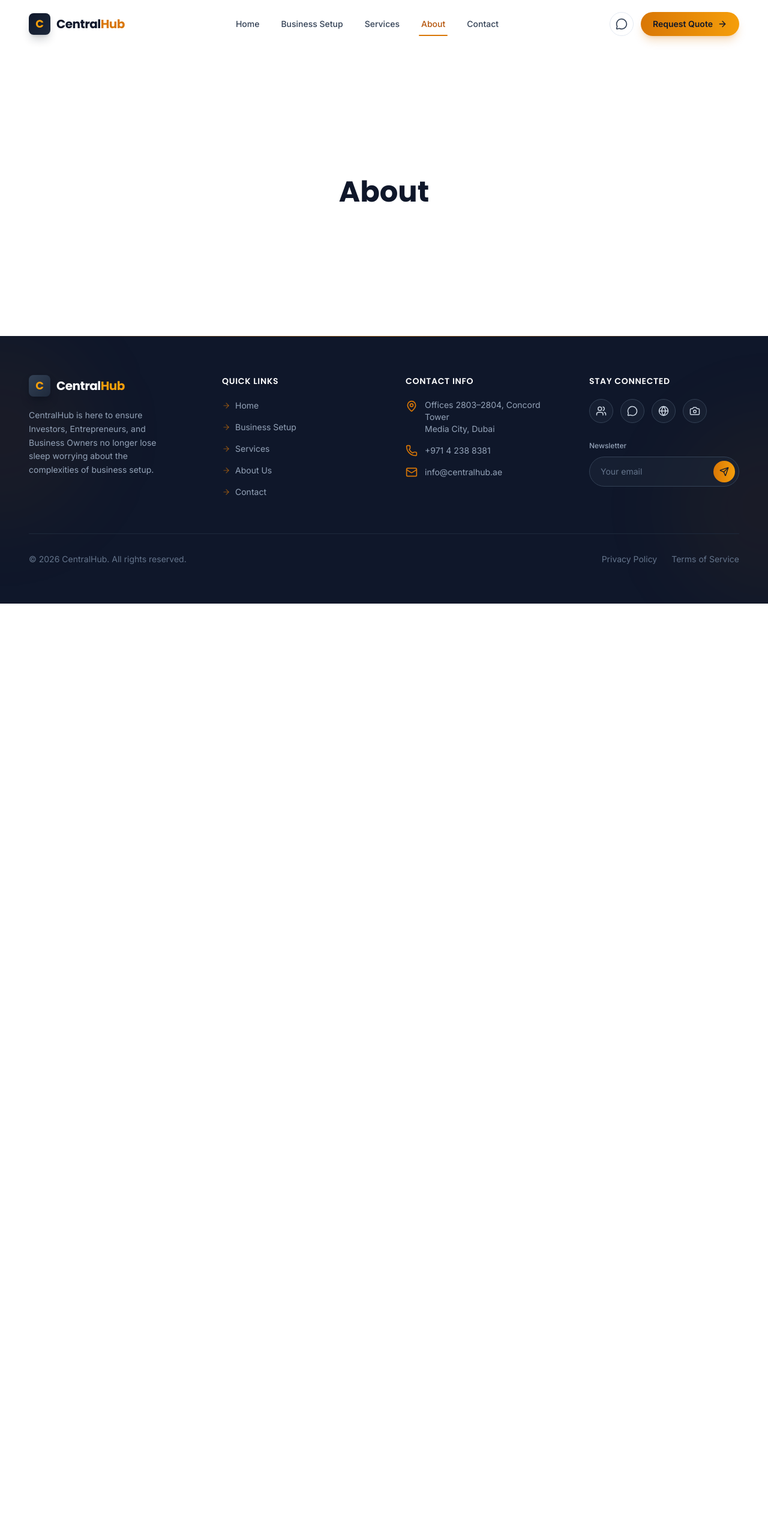
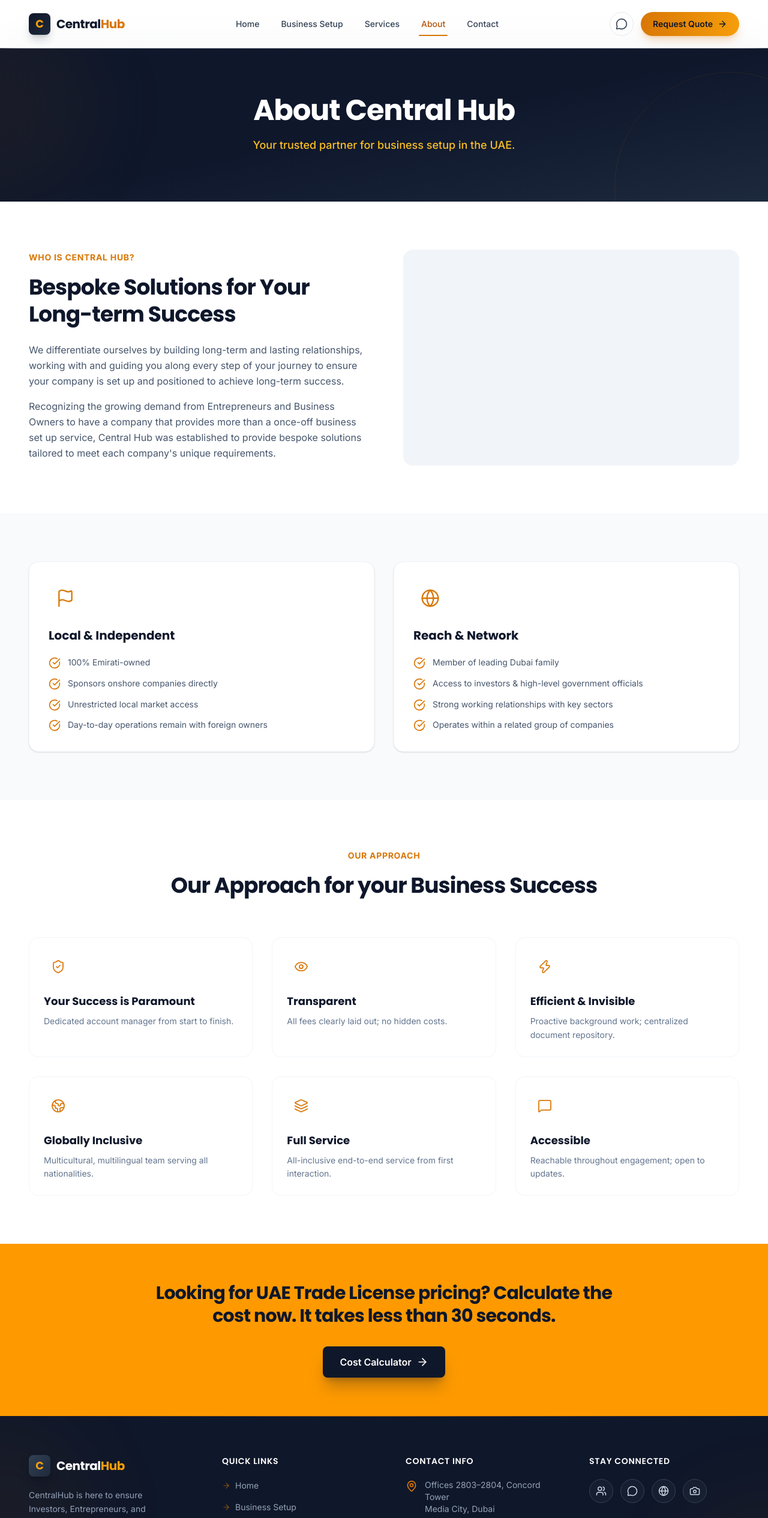
Before and after one commit to boltforwork1/centralhub3, a React (Vite) app: page /about in a window 1280 px wide. Shown: the top 2530 px of the page at 60% size. Before the commit the page ends 1006 px from the top, so only its background shows below. Built offline with nearby package versions, Linux system fonts and the light colour scheme.

Commit message:
Create About page with all sections

```diff
--- a/src/pages/About.tsx
+++ b/src/pages/About.tsx
@@ -1,16 +1,236 @@
 import { motion } from 'framer-motion';
+import {
+  Flag,
+  Globe,
+  ShieldCheck,
+  UserCheck,
+  Eye,
+  Zap,
+  Globe2,
+  Layers,
+  MessageSquare,
+  ArrowRight,
+  CheckCircle,
+} from 'lucide-react';
+
+const features = [
+  {
+    icon: Flag,
+    title: 'Local & Independent',
+    points: [
+      '100% Emirati-owned',
+      'Sponsors onshore companies directly',
+      'Unrestricted local market access',
+      'Day-to-day operations remain with foreign owners',
+    ],
+  },
+  {
+    icon: Globe,
+    title: 'Reach & Network',
+    points: [
+      'Member of leading Dubai family',
+      'Access to investors & high-level government officials',
+      'Strong working relationships with key sectors',
+      'Operates within a related group of companies',
+    ],
+  },
+];
+
+const pillars = [
+  {
+    icon: ShieldCheck,
+    title: 'Your Success is Paramount',
+    text: 'Dedicated account manager from start to finish.',
+  },
+  {
+    icon: Eye,
+    title: 'Transparent',
+    text: 'All fees clearly laid out; no hidden costs.',
+  },
+  {
+    icon: Zap,
+    title: 'Efficient & Invisible',
+    text: 'Proactive background work; centralized document repository.',
+  },
+  {
+    icon: Globe2,
+    title: 'Globally Inclusive',
+    text: 'Multicultural, multilingual team serving all nationalities.',
+  },
+  {
+    icon: Layers,
+    title: 'Full Service',
+    text: 'All-inclusive end-to-end service from first interaction.',
+  },
+  {
+    icon: MessageSquare,
+    title: 'Accessible',
+    text: 'Reachable throughout engagement; open to updates.',
+  },
+];
 
 export default function About() {
   return (
-    <div className="flex min-h-[60vh] items-center justify-center">
-      <motion.h1
-        initial={{ opacity: 0, y: 20 }}
-        animate={{ opacity: 1, y: 0 }}
-        transition={{ duration: 0.5 }}
-        className="font-display text-4xl font-bold text-navy-900 md:text-5xl"
-      >
-        About
-      </motion.h1>
+    <div>
+      {/* ===== Hero ===== */}
+      <section className="relative overflow-hidden bg-gradient-to-br from-slate-900 via-slate-900 to-slate-800 py-20">
+        <div className="pointer-events-none absolute inset-0 overflow-hidden">
+          <div className="absolute -right-32 top-10 h-96 w-96 rounded-full border border-gold-500/10" />
+          <div className="absolute -left-40 bottom-0 h-80 w-80 rounded-full bg-gold-500/5 blur-3xl" />
+        </div>
+        <div className="relative mx-auto max-w-3xl px-6 text-center sm:px-8 lg:px-12">
+          <motion.h1
+            initial={{ opacity: 0, y: 24 }}
+            animate={{ opacity: 1, y: 0 }}
+            transition={{ duration: 0.6 }}
+            className="font-display text-5xl font-bold tracking-tight text-white"
+          >
+            About Central Hub
+          </motion.h1>
+          <motion.p
+            initial={{ opacity: 0, y: 24 }}
+            animate={{ opacity: 1, y: 0 }}
+            transition={{ duration: 0.6, delay: 0.1 }}
+            className="mt-5 text-lg font-medium text-gold-300"
+          >
+            Your trusted partner for business setup in the UAE.
+          </motion.p>
+        </div>
+      </section>
+
+      {/* ===== Who is Central Hub ===== */}
+      <section className="bg-white py-20">
+        <div className="mx-auto max-w-7xl px-6 sm:px-8 lg:px-12">
+          <div className="grid grid-cols-1 gap-12 md:grid-cols-2 lg:gap-16">
+            <motion.div
+              initial={{ opacity: 0, y: 24 }}
+              whileInView={{ opacity: 1, y: 0 }}
+              viewport={{ once: true, margin: '-80px' }}
+              transition={{ duration: 0.5 }}
+            >
+              <span className="text-sm font-bold uppercase tracking-wider text-gold-500">
+                Who is Central Hub?
+              </span>
+              <h2 className="mt-4 font-display text-4xl font-bold leading-tight tracking-tight text-slate-900">
+                Bespoke Solutions for Your Long-term Success
+              </h2>
+              <p className="mt-6 text-base leading-relaxed text-slate-600">
+                We differentiate ourselves by building long-term and lasting relationships, working
+                with and guiding you along every step of your journey to ensure your company is set
+                up and positioned to achieve long-term success.
+              </p>
+              <p className="mt-4 text-base leading-relaxed text-slate-600">
+                Recognizing the growing demand from Entrepreneurs and Business Owners to have a
+                company that provides more than a once-off business set up service, Central Hub was
+                established to provide bespoke solutions tailored to meet each company's unique
+                requirements.
+              </p>
+            </motion.div>
+
+            <motion.div
+              initial={{ opacity: 0, y: 24 }}
+              whileInView={{ opacity: 1, y: 0 }}
+              viewport={{ once: true, margin: '-80px' }}
+              transition={{ duration: 0.5, delay: 0.1 }}
+              className="min-h-[360px] rounded-2xl bg-slate-100"
+            />
+          </div>
+        </div>
+      </section>
+
+      {/* ===== Features: Local & Independent / Reach & Network ===== */}
+      <section className="bg-slate-50 py-20">
+        <div className="mx-auto max-w-7xl px-6 sm:px-8 lg:px-12">
+          <div className="grid grid-cols-1 gap-8 md:grid-cols-2">
+            {features.map((feature, i) => (
+              <motion.div
+                key={feature.title}
+                initial={{ opacity: 0, y: 24 }}
+                whileInView={{ opacity: 1, y: 0 }}
+                viewport={{ once: true, margin: '-80px' }}
+                transition={{ duration: 0.5, delay: i * 0.1 }}
+                className="rounded-2xl border border-navy-100 bg-white p-8 shadow-sm transition-all duration-300 hover:-translate-y-1 hover:shadow-xl hover:shadow-navy-900/5"
+              >
+                <div className="flex h-14 w-14 items-center justify-center rounded-xl bg-gold-50">
+                  <feature.icon className="h-8 w-8 text-gold-500" strokeWidth={1.75} />
+                </div>
+                <h3 className="mt-5 font-display text-xl font-bold text-slate-900">
+                  {feature.title}
+                </h3>
+                <ul className="mt-5 space-y-3">
+                  {feature.points.map((point) => (
+                    <li key={point} className="flex items-start gap-3">
+                      <CheckCircle className="mt-0.5 h-5 w-5 shrink-0 text-gold-500" strokeWidth={2} />
+                      <span className="text-sm leading-relaxed text-slate-600">{point}</span>
+                    </li>
+                  ))}
+                </ul>
+              </motion.div>
+            ))}
+          </div>
+        </div>
+      </section>
+
+      {/* ===== Our Approach (6 Pillars) ===== */}
+      <section className="bg-white py-20">
+        <div className="mx-auto max-w-7xl px-6 sm:px-8 lg:px-12">
+          <div className="mx-auto max-w-3xl text-center">
+            <span className="text-sm font-bold uppercase tracking-wider text-gold-500">
+              Our Approach
+            </span>
+            <h2 className="mt-4 font-display text-3xl font-bold leading-tight tracking-tight text-slate-900 sm:text-4xl">
+              Our Approach for your Business Success
+            </h2>
+          </div>
+          <div className="mt-16 grid grid-cols-1 gap-8 md:grid-cols-2 lg:grid-cols-3">
+            {pillars.map((pillar, i) => (
+              <motion.div
+                key={pillar.title}
+                initial={{ opacity: 0, y: 24 }}
+                whileInView={{ opacity: 1, y: 0 }}
+                viewport={{ once: true, margin: '-60px' }}
+                transition={{ duration: 0.45, delay: (i % 3) * 0.08 }}
+                className="group rounded-2xl border border-slate-100 bg-white p-6 transition-all duration-300 hover:-translate-y-1 hover:shadow-xl hover:shadow-slate-900/5"
+              >
+                <div className="flex h-12 w-12 items-center justify-center rounded-xl bg-gold-50 transition-colors duration-300 group-hover:bg-gold-100">
+                  <pillar.icon className="h-6 w-6 text-gold-500" strokeWidth={1.75} />
+                </div>
+                <h3 className="mt-5 font-display text-lg font-bold text-slate-900">
+                  {pillar.title}
+                </h3>
+                <p className="mt-2 text-sm leading-relaxed text-slate-500">{pillar.text}</p>
+              </motion.div>
+            ))}
+          </div>
+        </div>
+      </section>
+
+      {/* ===== Cost Calculator CTA ===== */}
+      <section className="bg-amber-500 py-16">
+        <div className="mx-auto max-w-4xl px-6 text-center sm:px-8 lg:px-12">
+          <motion.h2
+            initial={{ opacity: 0, y: 20 }}
+            whileInView={{ opacity: 1, y: 0 }}
+            viewport={{ once: true, margin: '-60px' }}
+            transition={{ duration: 0.5 }}
+            className="font-display text-2xl font-bold leading-tight tracking-tight text-navy-900 sm:text-3xl"
+          >
+            Looking for UAE Trade License pricing? Calculate the cost now. It takes less than 30
+            seconds.
+          </motion.h2>
+          <motion.a
+            href="#calculator"
+            initial={{ opacity: 0, y: 20 }}
+            whileInView={{ opacity: 1, y: 0 }}
+            viewport={{ once: true, margin: '-60px' }}
+            transition={{ duration: 0.5, delay: 0.1 }}
+            className="group mt-8 inline-flex items-center gap-2 rounded-lg bg-navy-900 px-7 py-3.5 text-base font-semibold text-white shadow-xl shadow-navy-900/25 transition-all duration-200 hover:bg-navy-800 hover:shadow-2xl hover:shadow-navy-900/40"
+          >
+            Cost Calculator
+            <ArrowRight className="h-5 w-5 transition-transform duration-200 group-hover:translate-x-1" />
+          </motion.a>
+        </div>
+      </section>
     </div>
   );
 }
```
